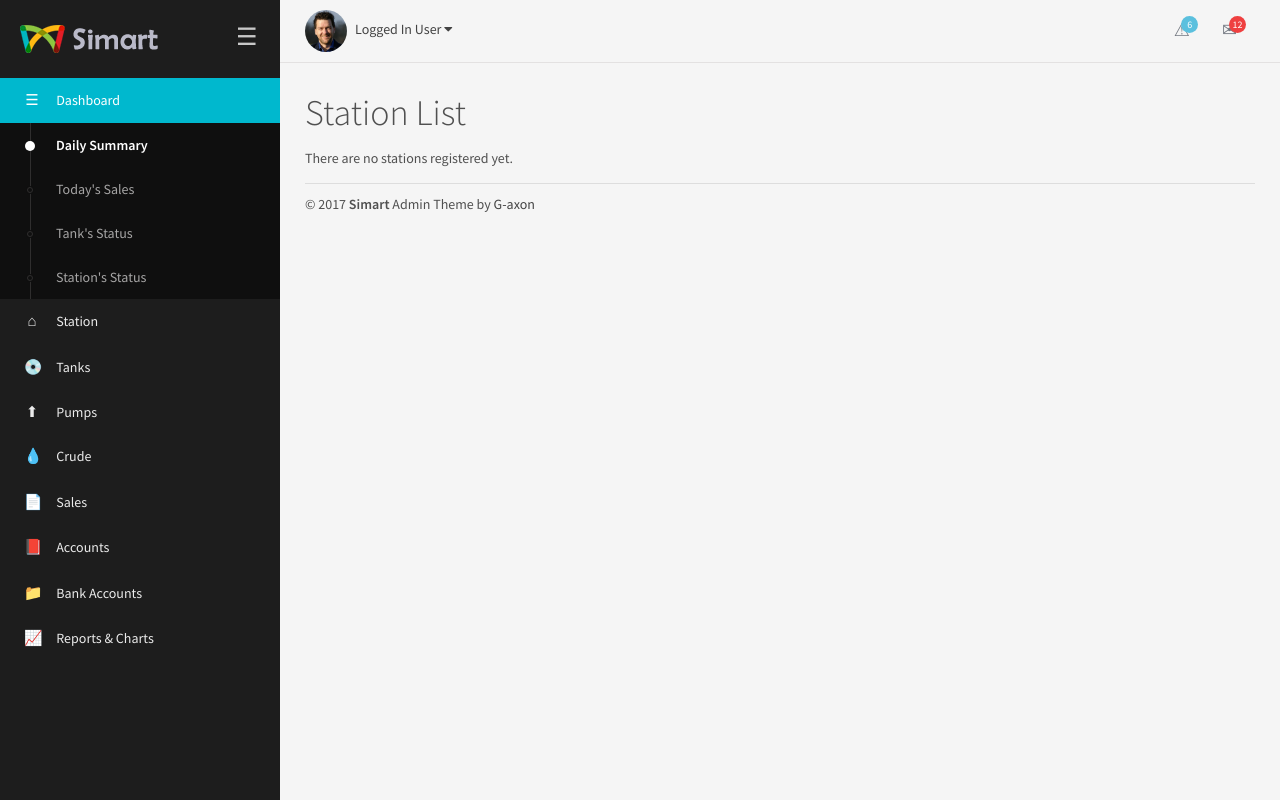
After one commit to Sirlam/simart, a Django app: page /catalog/stations/ in a window 1280 px wide. The commit adds this page. Run offline with Django 3.2, Linux system fonts and the light colour scheme; some libraries are stand-ins or nearby versions; some web fonts are replaced.

Commit message:
Added Staion View

```diff
--- a/catalog/templates/base_generic.html
+++ b/catalog/templates/base_generic.html
@@ -77,7 +77,7 @@
 			<li class="has-sub"><a href="#"><i class="icon-home"></i><span class="title">Station</span></a>
 				<ul class="nav collapse">
                     <li><a href="#"><span class="title">Add New Station</span></a></li>
-					<li><a href="#"><span class="title">View / Edit / Delete Stations</span></a></li>
+					<li><a href="{% url 'stations' %}"><span class="title">View / Edit / Delete Stations</span></a></li>
 				</ul>
 			</li>
 			<li class="has-sub"><a href="#"><i class="icon-cd"></i><span class="title">Tanks</span></a>
--- /dev/null
+++ b/catalog/templates/station_list.html
@@ -0,0 +1,18 @@
+{% extends "base_generic.html" %}
+
+{% block content %}
+    <h1>Station List</h1>
+
+    {% if station_list %}
+    <ul>
+      {% for station in station_list %}
+      <li>
+        <a href="{{ station.get_absolute_url }}">{{ station.name }}</a> ({{station.address}}) : ({{station.location}})
+      </li>
+      {% endfor %}
+    </ul>
+    {% else %}
+      <p>There are no stations registered yet.</p>
+    {% endif %}
+
+{% endblock %}
--- a/catalog/urls.py
+++ b/catalog/urls.py
@@ -5,4 +5,5 @@ from . import views
 
 urlpatterns = [
     url(r'^$', views.index, name='index'),
+    url(r'stations/$', views.StationListView.as_view(), name='stations'),
 ]
--- a/catalog/views.py
+++ b/catalog/views.py
@@ -1,4 +1,6 @@
 from django.shortcuts import render
+
+from django.views import generic
 
 # Create your views here.
 
@@ -17,3 +19,10 @@ def index(request):
         'index.html',
         context={},
     )
+
+
+class StationListView(generic.ListView):
+    model = Station
+    queryset = Station.objects.all()  # Get all stations
+    context_object_name = 'my_station_list'  # your own name for the list as a template variable
+    template_name = 'station_list.html'  # Specify your own template name/location
```
Also changed, not shown: 2 other files.
